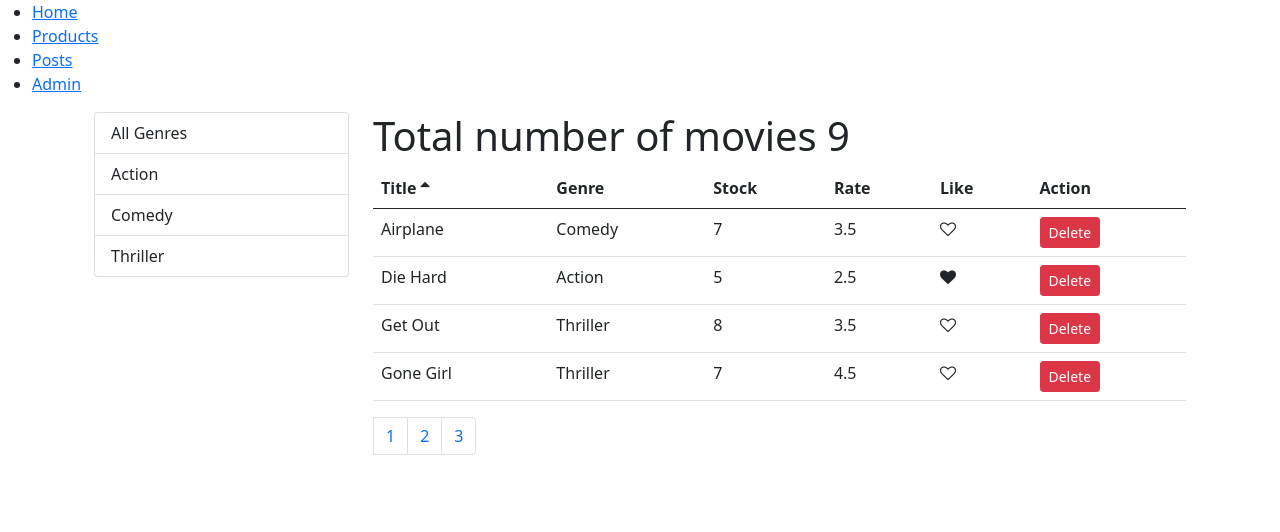
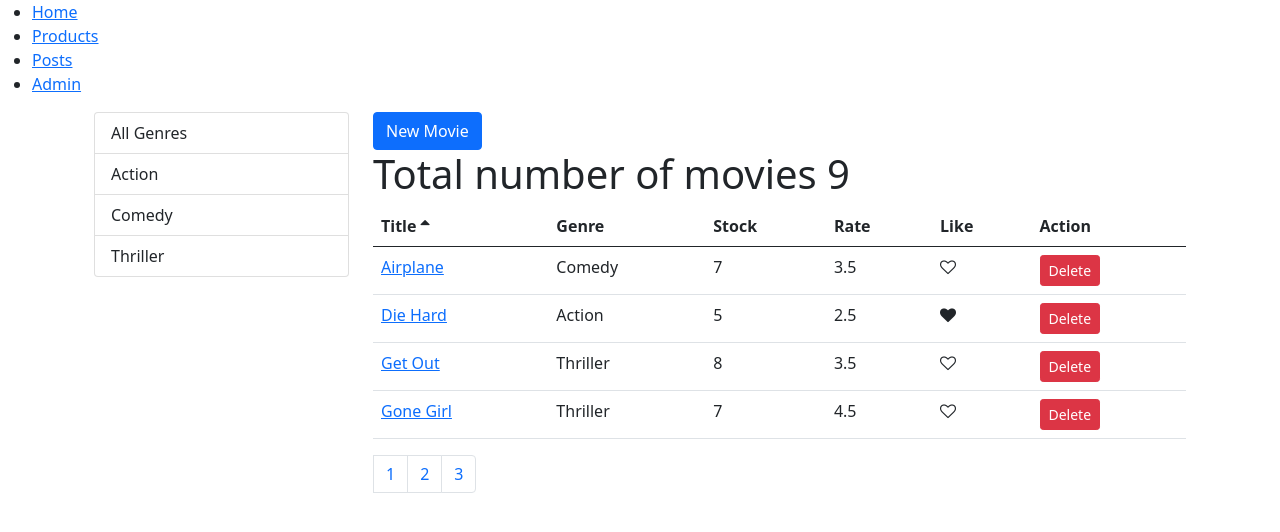
Before and after one commit to ak682015/React-Components, a React (Create React App) app: page /movies in a window 1280 px wide. Shown: the top 532 px of the page. Built offline with nearby package versions, Linux system fonts and the light colour scheme.

Commit message:
Movies Updated

```diff
--- /dev/null
+++ b/src/components/movieDetials.jsx
@@ -0,0 +1,35 @@
+import React, { Component } from 'react';
+import {saveMovie} from "../services/fakeMovieService.js";
+
+class MovieDetails extends Component {
+
+    state = {
+        movie : {
+            title : "",
+            genre : "",
+            numberInStock : "",
+            rate : "",
+        }
+    }
+
+    handleSave = () =>{
+        this.props.history.replace('/movies');
+    }
+
+
+
+    render () {
+
+        return(
+            <React.Fragment>
+                <h1>Movie</h1>
+                <h1>{this.props.match.params._id}</h1>
+                <button onClick={this.handleSave}>Save</button>
+
+            </React.Fragment>
+        )
+    }
+
+}
+
+export default MovieDetails;
--- a/src/components/movies.jsx
+++ b/src/components/movies.jsx
@@ -7,6 +7,7 @@ import { paginate } from "../utils/paginate"
 import List from "./common/list";
 import MoviesTable from "./moviesTable";
 import _ from 'lodash';
+import {Link} from 'react-router-dom';
 
 class Movie extends Component{
     state= {
@@ -86,6 +87,11 @@ class Movie extends Component{
                             />
                         </div>
                         <div className="col-9">
+                            <Link
+                                to={'/new'}
+                                className="btn btn-primary">
+                                New Movie
+                            </Link>
                             <h1>Total number of movies {totalCount}</h1>
                             <MoviesTable
                                 movies={movies}
--- a/src/components/moviesTable.jsx
+++ b/src/components/moviesTable.jsx
@@ -1,11 +1,13 @@
 import React, { Component } from 'react';
 import Like from "./like";
 import Table from './common/table';
+import {Link} from 'react-router-dom';
 
 class MoviesTable extends Component {
 
     columns = [
-        { path: 'title', label: 'Title'},
+        { path: 'title', label: 'Title',
+            content: movie => <Link to={`/movie/${movie._id}`}>{movie.title}</Link>},
         { path: 'genre.name', label: 'Genre'},
         { path: 'numberInStock', label: 'Stock'},
         { path: 'dailyRentalRate', label: 'Rate'},
```
